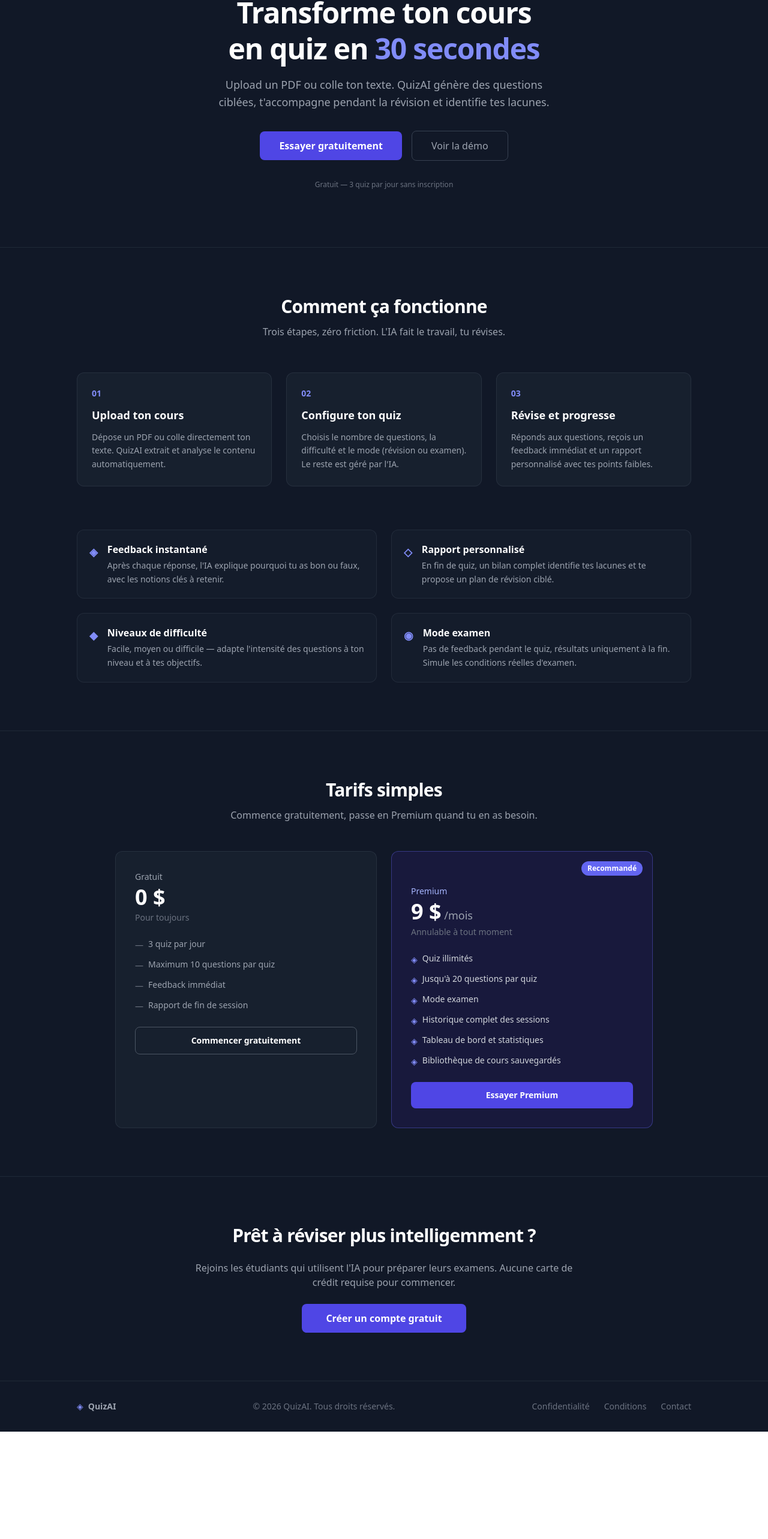
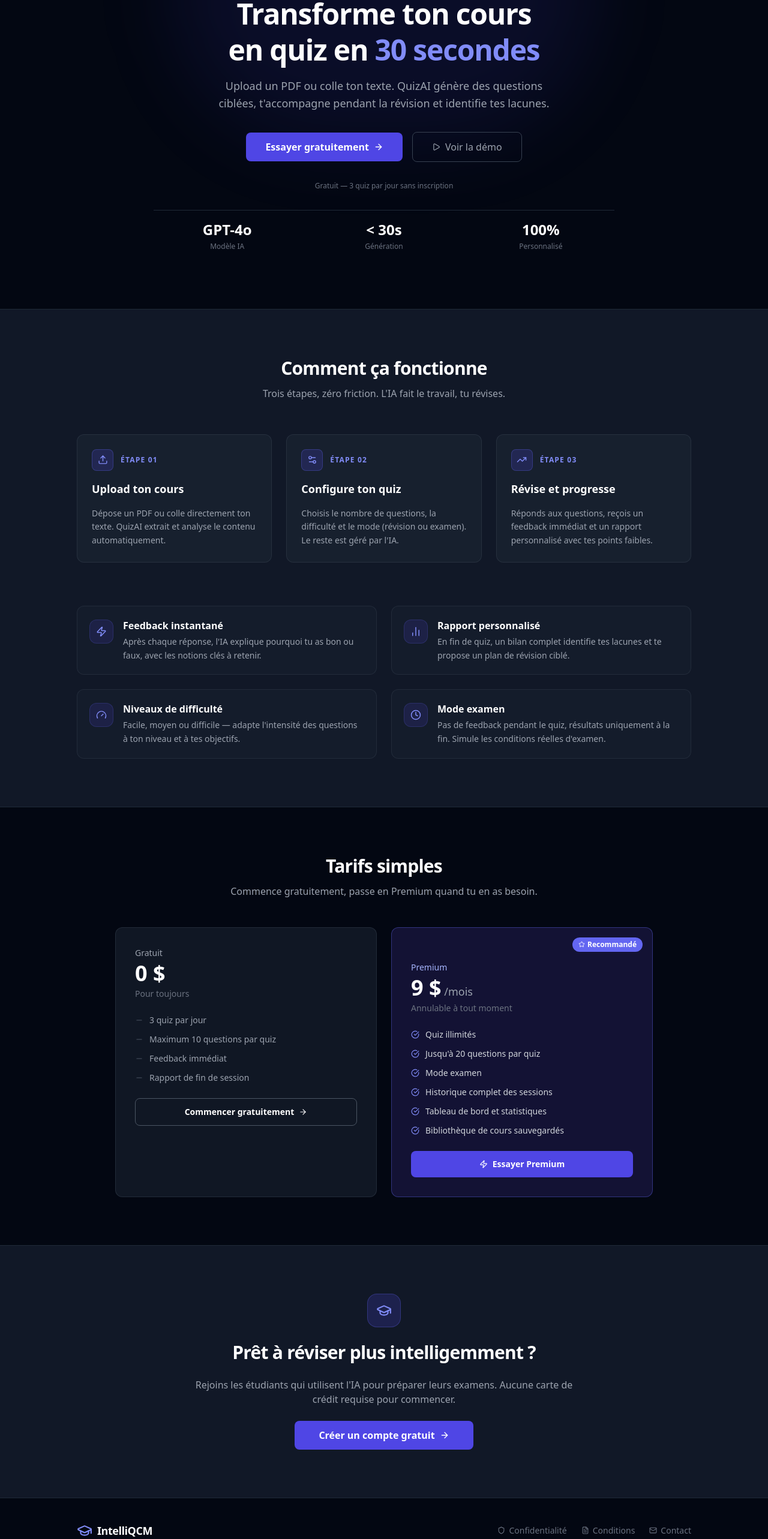
Before and after one commit to Oussou-3RV/IntelliQCM, a Vue app in the folder frontend/: page / in a window 1280 px wide. Shown: the part 214-2780 px from the top of the page at 60% size. Before the commit the page ends 2601 px from the top, so only its background shows below. Built offline with nearby package versions, Linux system fonts and the light colour scheme.

Commit message:
feat(landing): icônes Lucide, animations scroll et hero redesign

```diff
--- a/frontend/src/components/landing/LandingCTA.vue
+++ b/frontend/src/components/landing/LandingCTA.vue
@@ -1,6 +1,15 @@
 <template>
   <section class="px-6 py-20 border-t border-gray-800">
-    <div class="max-w-2xl mx-auto text-center space-y-6">
+    <div
+      ref="el"
+      class="max-w-2xl mx-auto text-center space-y-6 reveal-block"
+      :class="{ visible: isVisible }"
+    >
+      <div class="flex justify-center">
+        <div class="w-14 h-14 rounded-2xl bg-indigo-600/20 border border-indigo-500/30 flex items-center justify-center">
+          <GraduationCap :size="26" class="text-indigo-400" />
+        </div>
+      </div>
       <h2 class="text-3xl font-black text-white tracking-tight">
         Prêt à réviser plus intelligemment ?
       </h2>
@@ -10,9 +19,10 @@
       </p>
       <RouterLink
         to="/register"
-        class="inline-block bg-indigo-600 hover:bg-indigo-500 text-white font-semibold px-10 py-3 rounded-lg transition-colors"
+        class="inline-flex items-center gap-2 bg-indigo-600 hover:bg-indigo-500 text-white font-semibold px-10 py-3 rounded-lg transition-all hover:scale-[1.02] hover:shadow-lg hover:shadow-indigo-500/25"
       >
         Créer un compte gratuit
+        <ArrowRight :size="16" />
       </RouterLink>
     </div>
   </section>
@@ -20,4 +30,20 @@
 
 <script setup>
 import { RouterLink } from 'vue-router'
+import { GraduationCap, ArrowRight } from 'lucide-vue-next'
+import { useScrollReveal } from '@/composables/useScrollReveal'
+
+const { el, isVisible } = useScrollReveal()
 </script>
+
+<style scoped>
+.reveal-block {
+  opacity: 0;
+  transform: translateY(28px);
+  transition: opacity 0.55s ease, transform 0.55s ease;
+}
+.reveal-block.visible {
+  opacity: 1;
+  transform: translateY(0);
+}
+</style>
--- a/frontend/src/components/landing/LandingFeatures.vue
+++ b/frontend/src/components/landing/LandingFeatures.vue
@@ -1,56 +1,104 @@
 <template>
   <section id="fonctionnalites" class="px-6 py-20 border-t border-gray-800">
     <div class="max-w-5xl mx-auto space-y-14">
-      <div class="text-center space-y-3">
+
+      <!-- Titre -->
+      <div ref="titleEl" class="text-center space-y-3 reveal-block" :class="{ visible: titleVisible }">
         <h2 class="text-3xl font-black text-white tracking-tight">Comment ça fonctionne</h2>
         <p class="text-gray-400 max-w-xl mx-auto">
           Trois étapes, zéro friction. L'IA fait le travail, tu révises.
         </p>
       </div>
 
+      <!-- 3 étapes -->
       <div class="grid md:grid-cols-3 gap-6">
         <div
-          v-for="feature in features"
+          v-for="(feature, i) in features"
           :key="feature.step"
-          class="bg-gray-800/50 border border-gray-700/50 rounded-xl p-6 space-y-3"
+          :ref="el => stepsEl[i] = el"
+          class="bg-gray-800/50 border border-gray-700/50 rounded-xl p-6 space-y-4 reveal-block"
+          :class="{ visible: stepsVisible[i] }"
+          :style="{ transitionDelay: `${i * 80}ms` }"
         >
-          <div class="text-indigo-400 font-black text-sm">0{{ feature.step }}</div>
+          <div class="flex items-center gap-3">
+            <div class="w-9 h-9 rounded-lg bg-indigo-600/20 border border-indigo-500/30 flex items-center justify-center shrink-0">
+              <component :is="feature.icon" :size="17" class="text-indigo-400" />
+            </div>
+            <span class="text-indigo-400 font-black text-xs tracking-widest">ÉTAPE 0{{ feature.step }}</span>
+          </div>
           <h3 class="text-white font-bold text-lg">{{ feature.title }}</h3>
           <p class="text-gray-400 text-sm leading-relaxed">{{ feature.description }}</p>
         </div>
       </div>
 
-      <div class="grid md:grid-cols-2 gap-6 pt-4">
+      <!-- Extras -->
+      <div ref="extrasEl" class="grid md:grid-cols-2 gap-6 pt-4 reveal-block" :class="{ visible: extrasVisible }">
         <div
-          v-for="extra in extras"
+          v-for="(extra, i) in extras"
           :key="extra.title"
-          class="flex gap-4 bg-gray-800/30 border border-gray-700/40 rounded-xl p-5"
+          class="flex gap-4 bg-gray-800/30 border border-gray-700/40 rounded-xl p-5 hover:border-gray-600 transition-colors"
+          :style="{ transitionDelay: `${i * 60}ms` }"
         >
-          <div class="text-indigo-400 font-black text-lg mt-0.5">{{ extra.icon }}</div>
+          <div class="w-10 h-10 rounded-xl bg-indigo-600/15 border border-indigo-500/20 flex items-center justify-center shrink-0 mt-0.5">
+            <component :is="extra.icon" :size="18" class="text-indigo-400" />
+          </div>
           <div>
             <h4 class="text-white font-semibold mb-1">{{ extra.title }}</h4>
             <p class="text-gray-400 text-sm leading-relaxed">{{ extra.description }}</p>
           </div>
         </div>
       </div>
+
     </div>
   </section>
 </template>
 
 <script setup>
+import { ref } from 'vue'
+import { Upload, Settings2, TrendingUp, Zap, BarChart2, Gauge, Clock } from 'lucide-vue-next'
+import { useScrollReveal } from '@/composables/useScrollReveal'
+
+const { el: titleEl, isVisible: titleVisible } = useScrollReveal()
+const { el: extrasEl, isVisible: extrasVisible } = useScrollReveal()
+
+// Révéler les cartes d'étapes individuellement
+const stepsEl = ref([])
+const stepsVisible = ref([false, false, false])
+
+import { onMounted, onUnmounted } from 'vue'
+
+let stepObservers = []
+
+onMounted(() => {
+  stepsEl.value.forEach((el, i) => {
+    if (!el) return
+    const obs = new IntersectionObserver(
+      ([entry]) => { if (entry.isIntersecting) { stepsVisible.value[i] = true; obs.disconnect() } },
+      { threshold: 0.15 }
+    )
+    obs.observe(el)
+    stepObservers.push(obs)
+  })
+})
+
+onUnmounted(() => stepObservers.forEach(o => o.disconnect()))
+
 const features = [
   {
     step: 1,
+    icon: Upload,
     title: 'Upload ton cours',
     description: 'Dépose un PDF ou colle directement ton texte. QuizAI extrait et analyse le contenu automatiquement.'
   },
   {
     step: 2,
+    icon: Settings2,
     title: 'Configure ton quiz',
     description: 'Choisis le nombre de questions, la difficulté et le mode (révision ou examen). Le reste est géré par l\'IA.'
   },
   {
     step: 3,
+    icon: TrendingUp,
     title: 'Révise et progresse',
     description: 'Réponds aux questions, reçois un feedback immédiat et un rapport personnalisé avec tes points faibles.'
   }
@@ -58,24 +106,37 @@
 
 const extras = [
   {
-    icon: '◈',
+    icon: Zap,
     title: 'Feedback instantané',
     description: 'Après chaque réponse, l\'IA explique pourquoi tu as bon ou faux, avec les notions clés à retenir.'
   },
   {
-    icon: '◇',
+    icon: BarChart2,
     title: 'Rapport personnalisé',
     description: 'En fin de quiz, un bilan complet identifie tes lacunes et te propose un plan de révision ciblé.'
   },
   {
-    icon: '◆',
+    icon: Gauge,
     title: 'Niveaux de difficulté',
     description: 'Facile, moyen ou difficile — adapte l\'intensité des questions à ton niveau et à tes objectifs.'
   },
   {
-    icon: '◉',
+    icon: Clock,
     title: 'Mode examen',
     description: 'Pas de feedback pendant le quiz, résultats uniquement à la fin. Simule les conditions réelles d\'examen.'
   }
 ]
 </script>
+
+<style scoped>
+.reveal-block {
+  opacity: 0;
+  transform: translateY(28px);
+  transition: opacity 0.55s ease, transform 0.55s ease;
+}
+
+.reveal-block.visible {
+  opacity: 1;
+  transform: translateY(0);
+}
+</style>
--- a/frontend/src/components/landing/LandingFooter.vue
+++ b/frontend/src/components/landing/LandingFooter.vue
@@ -1,16 +1,39 @@
 <template>
-  <footer class="border-t border-gray-800 px-6 py-8">
-    <div class="max-w-5xl mx-auto flex flex-col sm:flex-row items-center justify-between gap-4 text-sm text-gray-500">
-      <div class="flex items-center gap-2">
-        <span class="text-indigo-400">◈</span>
-        <span class="text-gray-400 font-semibold">QuizAI</span>
+  <footer class="border-t border-gray-800 px-6 py-10">
+    <div class="max-w-5xl mx-auto space-y-6">
+
+      <div class="flex flex-col sm:flex-row items-center justify-between gap-6">
+        <!-- Logo -->
+        <div class="flex items-center gap-2">
+          <GraduationCap :size="26" class="text-indigo-400" />
+          <span class="text-white font-black text-lg tracking-tight">IntelliQCM</span>
+        </div>
+
+        <!-- Liens -->
+        <div class="flex items-center gap-6 text-sm text-gray-500">
+          <a href="#" class="hover:text-gray-300 transition-colors flex items-center gap-1.5">
+            <Shield :size="13" /> Confidentialité
+          </a>
+          <a href="#" class="hover:text-gray-300 transition-colors flex items-center gap-1.5">
+            <FileText :size="13" /> Conditions
+          </a>
+          <a href="#" class="hover:text-gray-300 transition-colors flex items-center gap-1.5">
+            <Mail :size="13" /> Contact
+          </a>
+        </div>
       </div>
-      <p>© 2026 QuizAI. Tous droits réservés.</p>
-      <div class="flex gap-6">
-        <a href="#" class="hover:text-gray-400 transition-colors">Confidentialité</a>
-        <a href="#" class="hover:text-gray-400 transition-colors">Conditions</a>
-        <a href="#" class="hover:text-gray-400 transition-colors">Contact</a>
+
+      <div class="border-t border-gray-800 pt-6 flex flex-col sm:flex-row items-center justify-between gap-4 text-xs text-gray-600">
+        <p>© 2026 IntelliQCM. Tous droits réservés.</p>
+        <p class="flex items-center gap-1.5">
+          Propulsé par <span class="text-gray-500 font-medium">GPT-4o mini</span>
+        </p>
       </div>
+
     </div>
   </footer>
 </template>
+
+<script setup>
+import { Shield, FileText, Mail, Sparkles, GraduationCap } from 'lucide-vue-next'
+</script>
--- a/frontend/src/components/landing/LandingHero.vue
+++ b/frontend/src/components/landing/LandingHero.vue
@@ -1,8 +1,10 @@
 <template>
-  <section class="px-6 py-24 text-center">
+  <section class="px-6 py-24 text-center overflow-hidden">
     <div class="max-w-3xl mx-auto space-y-8">
-      <div class="space-y-4">
-        <span class="text-xs font-semibold uppercase tracking-widest text-indigo-400 border border-indigo-400/30 px-3 py-1 rounded-full">
+
+      <div class="space-y-4 animate-hero-up">
+        <span class="inline-flex items-center gap-2 text-xs font-semibold uppercase tracking-widest text-indigo-400 border border-indigo-400/30 px-3 py-1 rounded-full">
+          <Sparkles :size="12" />
           Révision assistée par IA
         </span>
         <h1 class="text-5xl font-black tracking-tight leading-tight text-white mt-4">
@@ -15,26 +17,58 @@
         </p>
       </div>
 
-      <div class="flex flex-col sm:flex-row items-center justify-center gap-4">
+      <div class="flex flex-col sm:flex-row items-center justify-center gap-4 animate-hero-up" style="animation-delay: 150ms">
         <RouterLink
           to="/register"
-          class="w-full sm:w-auto bg-indigo-600 hover:bg-indigo-500 text-white font-semibold px-8 py-3 rounded-lg transition-colors"
+          class="w-full sm:w-auto flex items-center justify-center gap-2 bg-indigo-600 hover:bg-indigo-500 text-white font-semibold px-8 py-3 rounded-lg transition-all hover:scale-[1.02] hover:shadow-lg hover:shadow-indigo-500/25"
         >
           Essayer gratuitement
+          <ArrowRight :size="16" />
         </RouterLink>
         <RouterLink
           to="/app"
-          class="w-full sm:w-auto text-gray-400 hover:text-white font-medium px-8 py-3 rounded-lg border border-gray-700 hover:border-gray-600 transition-colors"
+          class="w-full sm:w-auto flex items-center justify-center gap-2 text-gray-400 hover:text-white font-medium px-8 py-3 rounded-lg border border-gray-700 hover:border-gray-600 transition-colors"
         >
+          <Play :size="14" />
           Voir la démo
         </RouterLink>
       </div>
 
-      <p class="text-xs text-gray-500">Gratuit — 3 quiz par jour sans inscription</p>
+      <p class="text-xs text-gray-500 animate-hero-up" style="animation-delay: 250ms">
+        Gratuit — 3 quiz par jour sans inscription
+      </p>
+
+      <!-- Stats rapides -->
+      <div class="grid grid-cols-3 gap-4 pt-4 border-t border-gray-800 animate-hero-up" style="animation-delay: 350ms">
+        <div v-for="stat in stats" :key="stat.label" class="space-y-1">
+          <p class="text-2xl font-black text-white">{{ stat.value }}</p>
+          <p class="text-xs text-gray-500">{{ stat.label }}</p>
+        </div>
+      </div>
+
     </div>
   </section>
 </template>
 
 <script setup>
 import { RouterLink } from 'vue-router'
+import { Sparkles, ArrowRight, Play } from 'lucide-vue-next'
+
+const stats = [
+  { value: 'GPT-4o', label: 'Modèle IA' },
+  { value: '< 30s',  label: 'Génération' },
+  { value: '100%',   label: 'Personnalisé' },
+]
 </script>
+
+<style scoped>
+@keyframes heroUp {
+  from { opacity: 0; transform: translateY(24px); }
+  to   { opacity: 1; transform: translateY(0); }
+}
+
+.animate-hero-up {
+  opacity: 0;
+  animation: heroUp 0.6s ease forwards;
+}
+</style>
--- a/frontend/src/components/landing/LandingPricing.vue
+++ b/frontend/src/components/landing/LandingPricing.vue
@@ -1,12 +1,14 @@
 <template>
   <section id="tarifs" class="px-6 py-20 border-t border-gray-800">
     <div class="max-w-4xl mx-auto space-y-12">
-      <div class="text-center space-y-3">
+
+      <div ref="titleEl" class="text-center space-y-3 reveal-block" :class="{ visible: titleVisible }">
         <h2 class="text-3xl font-black text-white tracking-tight">Tarifs simples</h2>
         <p class="text-gray-400">Commence gratuitement, passe en Premium quand tu en as besoin.</p>
       </div>
 
-      <div class="grid md:grid-cols-2 gap-6">
+      <div ref="cardsEl" class="grid md:grid-cols-2 gap-6 reveal-block" :class="{ visible: cardsVisible }">
+
         <!-- Free -->
         <div class="bg-gray-800/50 border border-gray-700/50 rounded-xl p-8 space-y-6">
           <div>
@@ -15,22 +17,24 @@
             <p class="text-gray-500 text-sm mt-1">Pour toujours</p>
           </div>
           <ul class="space-y-3 text-sm text-gray-400">
-            <li v-for="item in freeFeatures" :key="item" class="flex items-start gap-2">
-              <span class="text-gray-500 mt-0.5">—</span>
+            <li v-for="item in freeFeatures" :key="item" class="flex items-center gap-2.5">
+              <Minus :size="14" class="text-gray-600 shrink-0" />
               {{ item }}
             </li>
           </ul>
           <RouterLink
             to="/register"
-            class="block text-center text-sm font-semibold text-white border border-gray-600 hover:border-gray-500 px-6 py-3 rounded-lg transition-colors"
+            class="flex items-center justify-center gap-2 text-sm font-semibold text-white border border-gray-600 hover:border-gray-500 px-6 py-3 rounded-lg transition-colors"
           >
             Commencer gratuitement
+            <ArrowRight :size="14" />
           </RouterLink>
         </div>
 
         <!-- Premium -->
         <div class="bg-indigo-950/60 border border-indigo-500/40 rounded-xl p-8 space-y-6 relative">
-          <div class="absolute top-4 right-4 text-xs font-semibold bg-indigo-500 text-white px-2.5 py-1 rounded-full">
+          <div class="absolute top-4 right-4 flex items-center gap-1 text-xs font-semibold bg-indigo-500 text-white px-2.5 py-1 rounded-full">
+            <Star :size="11" />
             Recommandé
           </div>
           <div>
@@ -39,18 +43,20 @@
             <p class="text-gray-500 text-sm mt-1">Annulable à tout moment</p>
           </div>
           <ul class="space-y-3 text-sm text-gray-300">
-            <li v-for="item in premiumFeatures" :key="item" class="flex items-start gap-2">
-              <span class="text-indigo-400 mt-0.5">◈</span>
+            <li v-for="item in premiumFeatures" :key="item" class="flex items-center gap-2.5">
+              <CheckCircle :size="14" class="text-indigo-400 shrink-0" />
               {{ item }}
             </li>
           </ul>
           <RouterLink
             to="/register?plan=premium"
-            class="block text-center text-sm font-semibold bg-indigo-600 hover:bg-indigo-500 text-white px-6 py-3 rounded-lg transition-colors"
+            class="flex items-center justify-center gap-2 text-sm font-semibold bg-indigo-600 hover:bg-indigo-500 text-white px-6 py-3 rounded-lg transition-all hover:shadow-lg hover:shadow-indigo-500/25"
           >
+            <Zap :size="14" />
             Essayer Premium
           </RouterLink>
         </div>
+
       </div>
     </div>
   </section>
@@ -58,6 +64,11 @@
 
 <script setup>
 import { RouterLink } from 'vue-router'
+import { CheckCircle, Minus, ArrowRight, Star, Zap } from 'lucide-vue-next'
+import { useScrollReveal } from '@/composables/useScrollReveal'
+
+const { el: titleEl, isVisible: titleVisible } = useScrollReveal()
+const { el: cardsEl, isVisible: cardsVisible } = useScrollReveal()
 
 const freeFeatures = [
   '3 quiz par jour',
@@ -68,10 +79,22 @@
 
 const premiumFeatures = [
   'Quiz illimités',
-  'Jusqu\'à 20 questions par quiz',
+  "Jusqu'à 20 questions par quiz",
   'Mode examen',
   'Historique complet des sessions',
   'Tableau de bord et statistiques',
   'Bibliothèque de cours sauvegardés'
 ]
 </script>
+
+<style scoped>
+.reveal-block {
+  opacity: 0;
+  transform: translateY(28px);
+  transition: opacity 0.55s ease, transform 0.55s ease;
+}
+.reveal-block.visible {
+  opacity: 1;
+  transform: translateY(0);
+}
+</style>
--- a/frontend/src/components/layout/AppLayout.vue
+++ b/frontend/src/components/layout/AppLayout.vue
@@ -7,8 +7,8 @@
 
         <!-- Logo -->
         <RouterLink to="/app" class="flex items-center gap-2">
-          <span class="text-indigo-400 text-2xl">◈</span>
-          <span class="text-white font-black text-xl tracking-tight">QuizAI</span>
+          <GraduationCap :size="36" class="text-indigo-400" />
+          <span class="text-white font-black text-xl tracking-tight">IntelliQCM</span>
         </RouterLink>
 
         <!-- Nav desktop uniquement -->
@@ -70,7 +70,7 @@
 <script setup>
 import { RouterLink, useRoute, useRouter } from 'vue-router'
 import { useAuthStore } from '@/stores/auth'
-import { BookOpen, History, LayoutDashboard, LogOut } from 'lucide-vue-next'
+import { BookOpen, History, LayoutDashboard, LogOut,GraduationCap } from 'lucide-vue-next'
 import BottomNav from './BottomNav.vue'
 
 const auth = useAuthStore()
--- /dev/null
+++ b/frontend/src/composables/useScrollReveal.js
@@ -0,0 +1,28 @@
+import { ref, onMounted, onUnmounted } from 'vue'
+
+export function useScrollReveal(options = {}) {
+  const { threshold = 0.15, once = true } = options
+  const el = ref(null)
+  const isVisible = ref(false)
+
+  let observer = null
+
+  onMounted(() => {
+    observer = new IntersectionObserver(
+      ([entry]) => {
+        if (entry.isIntersecting) {
+          isVisible.value = true
+          if (once) observer.disconnect()
+        } else if (!once) {
+          isVisible.value = false
+        }
+      },
+      { threshold }
+    )
+    if (el.value) observer.observe(el.value)
+  })
+
+  onUnmounted(() => observer?.disconnect())
+
+  return { el, isVisible }
+}
--- a/frontend/src/views/LandingView.vue
+++ b/frontend/src/views/LandingView.vue
@@ -1,11 +1,37 @@
 <template>
-  <div class="min-h-screen bg-gray-900 text-white">
+  <div class="min-h-screen bg-gray-950 text-white">
     <LandingNavbar />
-    <LandingHero />
-    <LandingFeatures />
-    <LandingPricing />
-    <LandingCTA />
-    <LandingFooter />
+
+    <!-- Hero — fond sombre avec glow indigo -->
+    <div class="relative overflow-hidden bg-gray-950">
+      <div class="absolute inset-0 pointer-events-none">
+        <div class="absolute top-[-120px] left-1/2 -translate-x-1/2 w-[700px] h-[500px] bg-indigo-600/10 rounded-full blur-3xl" />
+        <div class="absolute top-[60px] left-1/4 w-[300px] h-[300px] bg-indigo-800/8 rounded-full blur-2xl" />
+      </div>
+      <LandingHero />
+    </div>
+
+    <!-- Features — fond légèrement plus clair -->
+    <div class="bg-gray-900">
+      <LandingFeatures />
+    </div>
+
+    <!-- Pricing — retour au fond sombre -->
+    <div class="bg-gray-950">
+      <LandingPricing />
+    </div>
+
+    <!-- CTA — dégradé indigo subtil -->
+    <div class="relative overflow-hidden bg-gray-900">
+      <div class="absolute inset-0 pointer-events-none">
+        <div class="absolute bottom-0 left-1/2 -translate-x-1/2 w-[500px] h-[300px] bg-indigo-600/8 rounded-full blur-3xl" />
+      </div>
+      <LandingCTA />
+    </div>
+
+    <div class="bg-gray-950">
+      <LandingFooter />
+    </div>
   </div>
 </template>
 
--- a/frontend/src/views/LoginView.vue
+++ b/frontend/src/views/LoginView.vue
@@ -4,8 +4,8 @@
 
       <div class="text-center space-y-2">
         <RouterLink to="/" class="inline-flex items-center gap-2 mb-4">
-          <span class="text-indigo-400 text-2xl">◈</span>
-          <span class="text-white font-black text-xl tracking-tight">QuizAI</span>
+          <GraduationCap :size="36" class="text-indigo-400" />
+          <span class="text-white font-black text-xl tracking-tight">IntelliQCM</span>
         </RouterLink>
         <h1 class="text-2xl font-black tracking-tight">Connexion</h1>
         <p class="text-gray-400 text-sm">Bon retour parmi nous</p>
@@ -19,7 +19,7 @@
             <input
               v-model="form.email"
               type="email"
-              placeholder="toi@exemple.com"
+              placeholder="Oussou@exemple.com"
               class="w-full bg-gray-800 border border-gray-700 rounded-lg pl-9 pr-4 py-3 text-white placeholder-gray-500 focus:outline-none focus:border-indigo-500 transition-colors"
               required
             />
@@ -69,7 +69,7 @@
 import { ref } from 'vue'
 import { useRouter, RouterLink } from 'vue-router'
 import { useAuthStore } from '@/stores/auth'
-import { Mail, Lock, LogIn, Loader2, AlertCircle } from 'lucide-vue-next'
+import { Mail, Lock, LogIn, Loader2, AlertCircle, GraduationCap } from 'lucide-vue-next'
 
 const router = useRouter()
 const auth = useAuthStore()
--- a/frontend/src/views/RegisterView.vue
+++ b/frontend/src/views/RegisterView.vue
@@ -4,8 +4,8 @@
 
       <div class="text-center space-y-2">
         <RouterLink to="/" class="inline-flex items-center gap-2 mb-4">
-          <span class="text-indigo-400 text-2xl">◈</span>
-          <span class="text-white font-black text-xl tracking-tight">QuizAI</span>
+          <GraduationCap :size="36" class="text-indigo-400" />
+          <span class="text-white font-black text-xl tracking-tight">IntelliQCM</span>
         </RouterLink>
         <h1 class="text-2xl font-black tracking-tight">Créer un compte</h1>
         <p class="text-gray-400 text-sm">Gratuit — aucune carte de crédit requise</p>
@@ -19,7 +19,7 @@
             <input
               v-model="form.name"
               type="text"
-              placeholder="Ton prénom"
+              placeholder="Nom"
               class="w-full bg-gray-800 border border-gray-700 rounded-lg pl-9 pr-4 py-3 text-white placeholder-gray-500 focus:outline-none focus:border-indigo-500 transition-colors"
               required
             />
@@ -33,7 +33,7 @@
             <input
               v-model="form.email"
               type="email"
-              placeholder="toi@exemple.com"
+              placeholder="Oussou@exemple.com"
               class="w-full bg-gray-800 border border-gray-700 rounded-lg pl-9 pr-4 py-3 text-white placeholder-gray-500 focus:outline-none focus:border-indigo-500 transition-colors"
               required
             />
@@ -83,7 +83,7 @@
 import { ref } from 'vue'
 import { useRouter, RouterLink } from 'vue-router'
 import { useAuthStore } from '@/stores/auth'
-import { User, Mail, Lock, UserPlus, Loader2, AlertCircle } from 'lucide-vue-next'
+import { User, Mail, Lock, UserPlus, Loader2, AlertCircle, GraduationCap } from 'lucide-vue-next'
 
 const router = useRouter()
 const auth = useAuthStore()
```
Also changed, not shown: frontend/src/components/landing/LandingNavbar.vue (+5 -3 lines).
